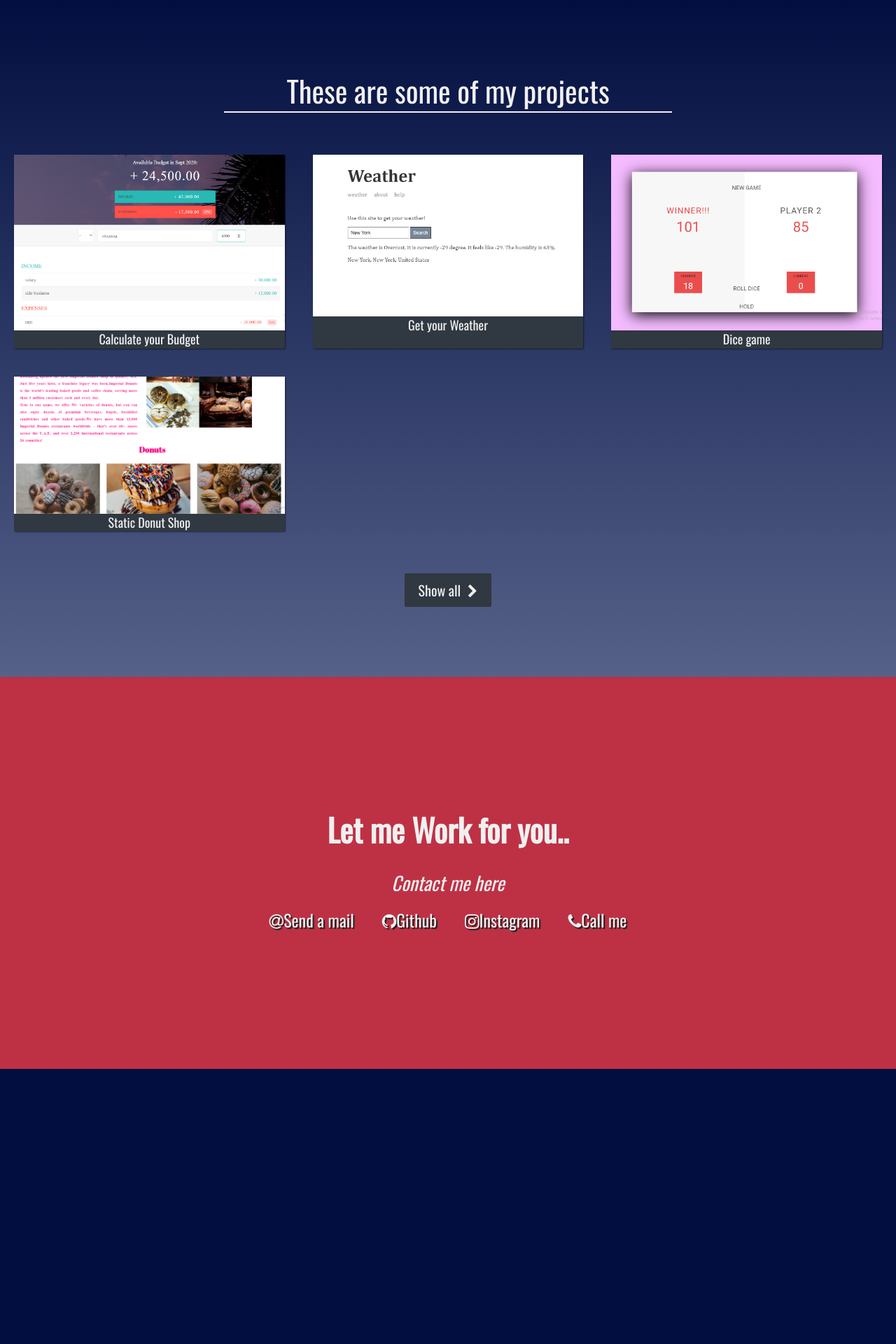
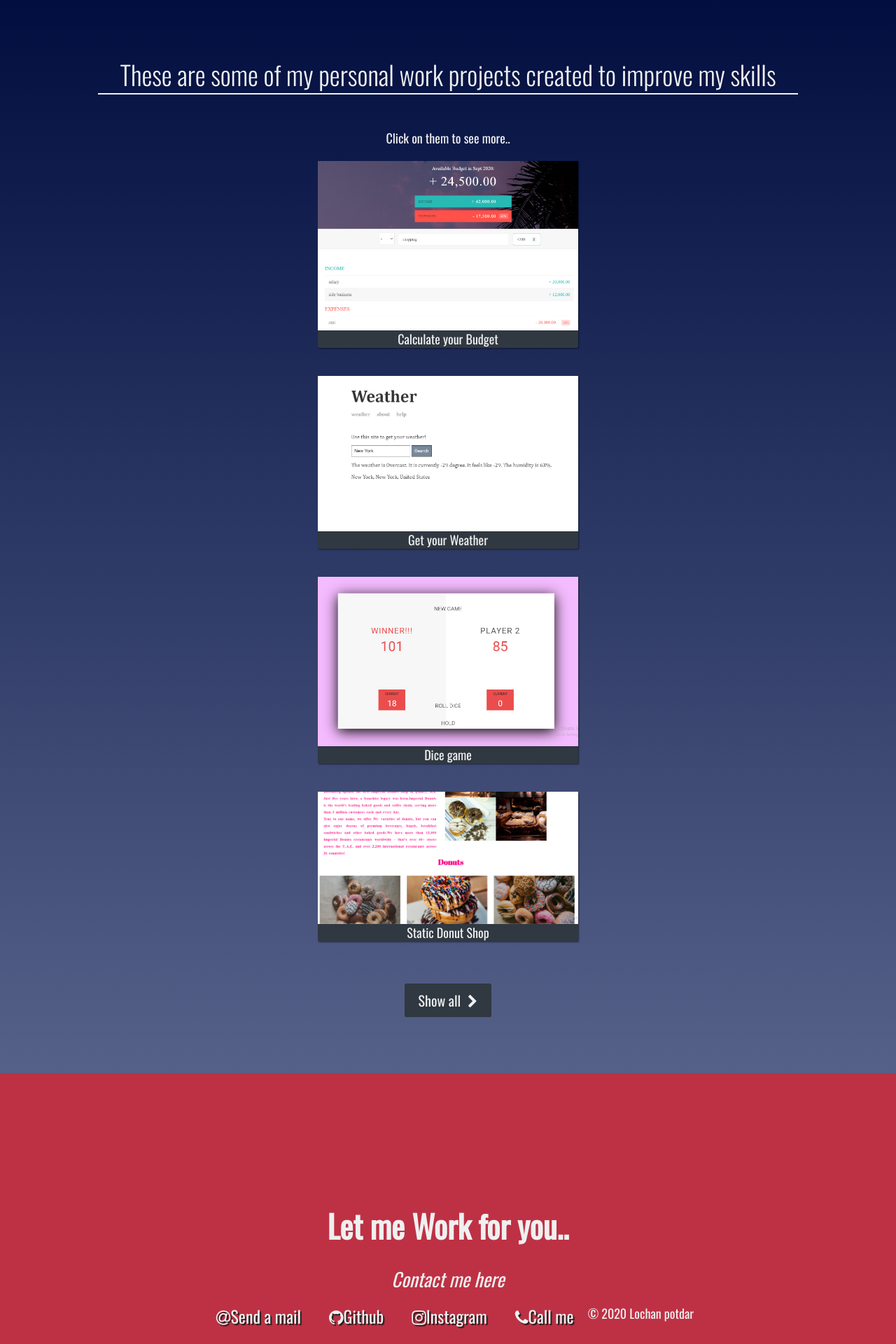
Before and after one commit to lochanp/personal-portfolio, a PHP site: page / in a window 1280 px wide. Shown: the part 800-2720 px from the top of the page at 70% size. Before the commit the page ends 2327 px from the top, so only its background shows below. Run offline with PHP 8.4, Linux system fonts and the light colour scheme.

Commit message:
added favicon

```diff
--- a/index.css
+++ b/css/index.css
@@ -173,29 +173,31 @@
 
   .projects-section {
     text-align: center;
-    padding: 10rem 2rem;
+    padding: 8rem 2rem;
     background-image: linear-gradient(var(--main-blue),#566189);;
   }
 
   .projects-section-header {
-    max-width: 640px;
-    margin: 0 auto 6rem auto;
+    max-width: 1000px;
+    margin: 0 auto 5rem auto;
     border-bottom: 0.2rem solid var(--main-white);
-    font-weight: normal;
+    font-weight: lighter;
+    font-size: 3.75rem;
   }
-
-  @media (max-width: 28.75em) {
+  .click {
+    margin-bottom: 20px;
+  }
+  @media (max-width: 25em) {
     .projects-section-header {
-      font-size: 4rem;
+      font-size: 2rem;
     }
   }
 
   /* "Automagic" image grid using no media queries */
   .projects-grid {
     display: grid;
-    grid-template-columns: repeat(auto-fit, minmax(320px, 1fr));
     grid-gap: 4rem;
-    width: 100%;
+    width: 30%;
     max-width: 1280px;
     margin: 0 auto;
     margin-bottom: 6rem;
@@ -222,11 +224,11 @@
     transition: color 0.3s ease-out;
   }
 
-  .project:hover .code {
-    color: #ff7f50;
+  .project-tile:hover {
+    transition: transform .2s;
+    box-shadow: 5px 5px 5px black;
+    transform: scale(1.01);
   }
-
-
 
   .project-title {
     font-size: 2rem;
@@ -307,6 +309,11 @@
   .contact-details:hover {
     transform: translateY(8px);
   }
+  .copywrite {
+    display: block;
+    position: relative;
+    top: 10px;
+  }
 
   @media (max-width: 28.75em) {
     footer {
--- a/index.html
+++ b/index.html
@@ -1,7 +1,8 @@
-<html><head><title>Personal Portfolio</title>
+<html><head><title>Lochan Potdar Portfolio</title>
     <link rel="stylesheet" href="https://cdnjs.cloudflare.com/ajax/libs/font-awesome/4.7.0/css/font-awesome.min.css">
     <link href="https://fonts.googleapis.com/css2?family=Oswald:wght@300;400&display=swap" rel="stylesheet">
-    <link rel="stylesheet" href="index.css">
+    <link rel="stylesheet" href="css/index.css">
+    <link rel="icon" href="img/favicon (1).ico">
 </head>
   <body>
     <main>
@@ -19,7 +20,8 @@
             <p>With every line of code I strive to make the web a beautiful and easy to use space.</p>
       </section>
       <section id="projects" class="projects-section">
-        <h2 class="projects-section-header">These are some of my projects</h2>
+        <h2 class="projects-section-header">These are some of my personal work projects created to improve my skills</h2>
+        <p class="click">Click on them to see more..</p>
         <div class="projects-grid">
           <a class="project project-tile" href="https://lochan-budget-website.herokuapp.com/" target="_blank">
               <img class="project-image" src="img/Capture1.PNG" alt="project">
@@ -49,6 +51,7 @@
             <a id="profile-link" href="https://github.com/lochanp" target="_blank" class="btn contact-details"><i class="fa fa-github"></i>Github</a>
             <a id="profile-link" href="https://www.instagram.com/lochan.potdar/" target="_blank" class="btn contact-details"><i class="fa fa-instagram"></i>Instagram</a>
             <a id="profile-link" href="tel:7715089653" class="btn contact-details"><i class="fa fa-phone"></i>Call me</a>
+            <p class="copywrite">&copy; 2020 Lochan potdar</p>
           </div>
       </section>
     </main>
--- a/index.php
+++ /dev/null
@@ -1 +0,0 @@
-<?php include_once("index.html"); ?>
```
Also changed, not shown: img/favicon (1).ico (added).
